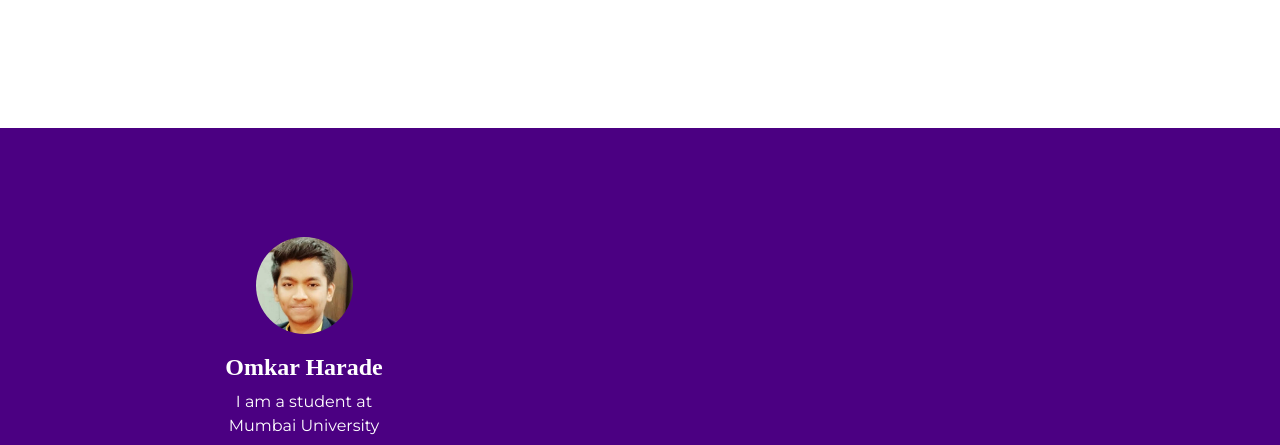
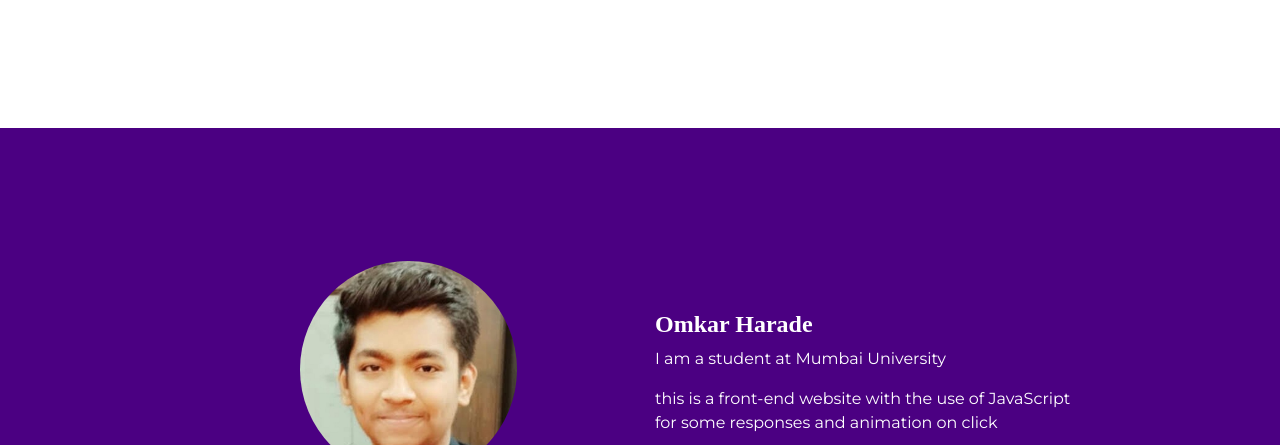
Before and after one commit to shubham-arutwar/time-zone, a plain HTML site: page index.html in a window 1280 px wide. Shown: the part 2605-3050 px from the top of the page. Drawn offline with nearby package versions, Linux system fonts and the light colour scheme.

Commit message:
some final changes

```diff
--- a/index.html
+++ b/index.html
@@ -175,19 +175,22 @@
 
         <section id="abt-creators">
 
+          <div class=" row ">
 
-            <div class="col-lg-3 ">
+            <div class="col-lg-6 ">
 
               <img class="creator-img "src="images/om1.jpg" alt="">
 
             </div>
 
-            <div class="col-lg-3 ">
+            <div class="col-lg-6 my-intro">
               <h3>Omkar Harade</h3>
               <p style="color:white;">I am a student at Mumbai University   </p>
-              <p>this is a front-end website with the use of JavaScript for some responses and animation on click</p>
+              <p style="color:white;">this is a front-end website with the use of JavaScript for some responses and animation on click</p>
               <a href="https://www.facebook.com/profile.php?id=100010178078230"><i class="contact-logo fab fa-facebook fa-3x"></i></a>
               <a href="https://www.instagram.com/omkar_harade_13/"><i class="contact-logo fab fa-instagram fa-3x"></i></a>
+
+            </div>
 
             </div>
 
--- a/styles.css
+++ b/styles.css
@@ -162,6 +162,11 @@ p{
   color: #fff;
   padding : 7% 15%;
 }
+
+.my-intro{
+  text-align: left;
+  padding-top: 10%;
+}
 .creator-img{
   margin: 10%;
   width: 50%;
```
